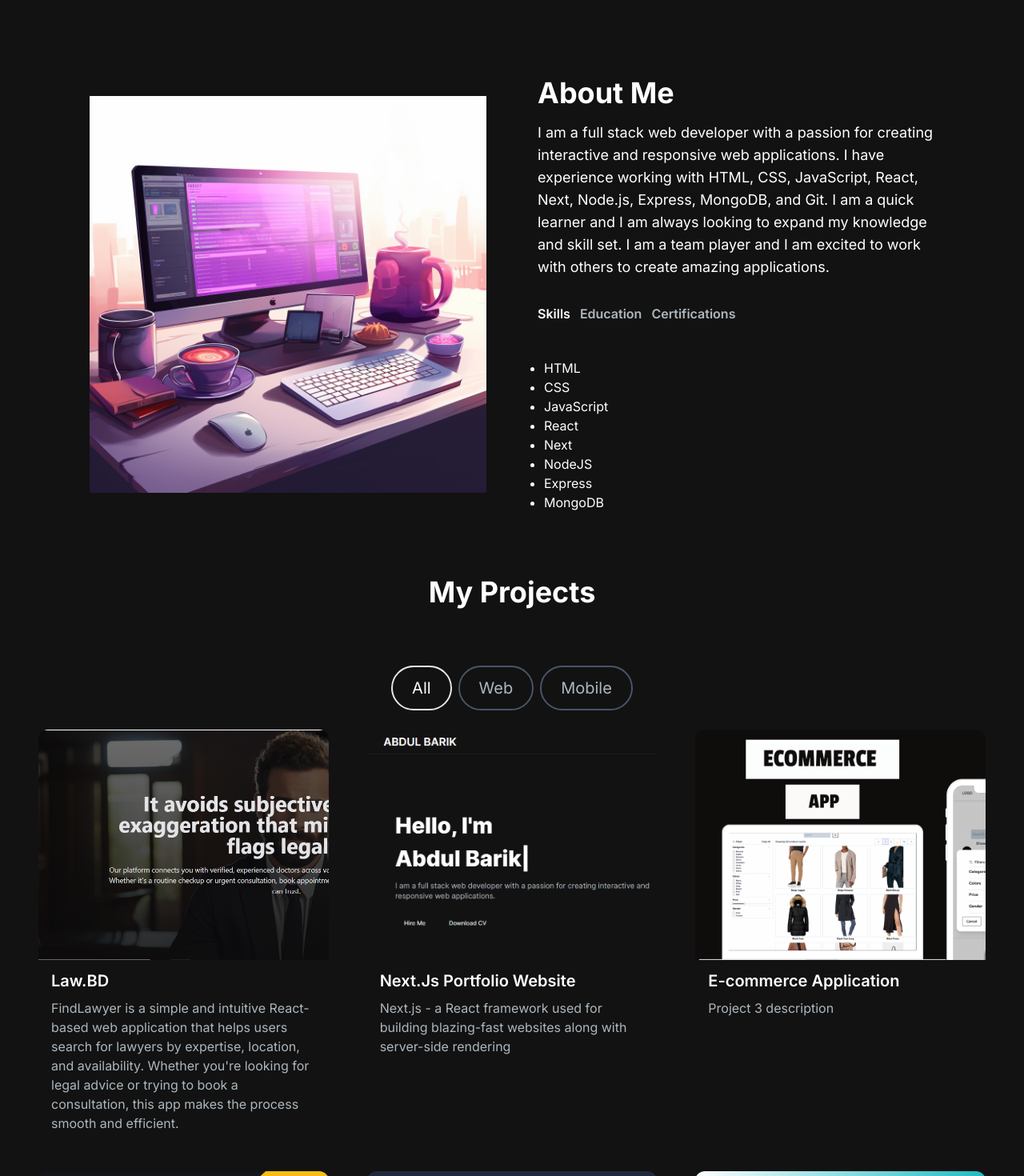
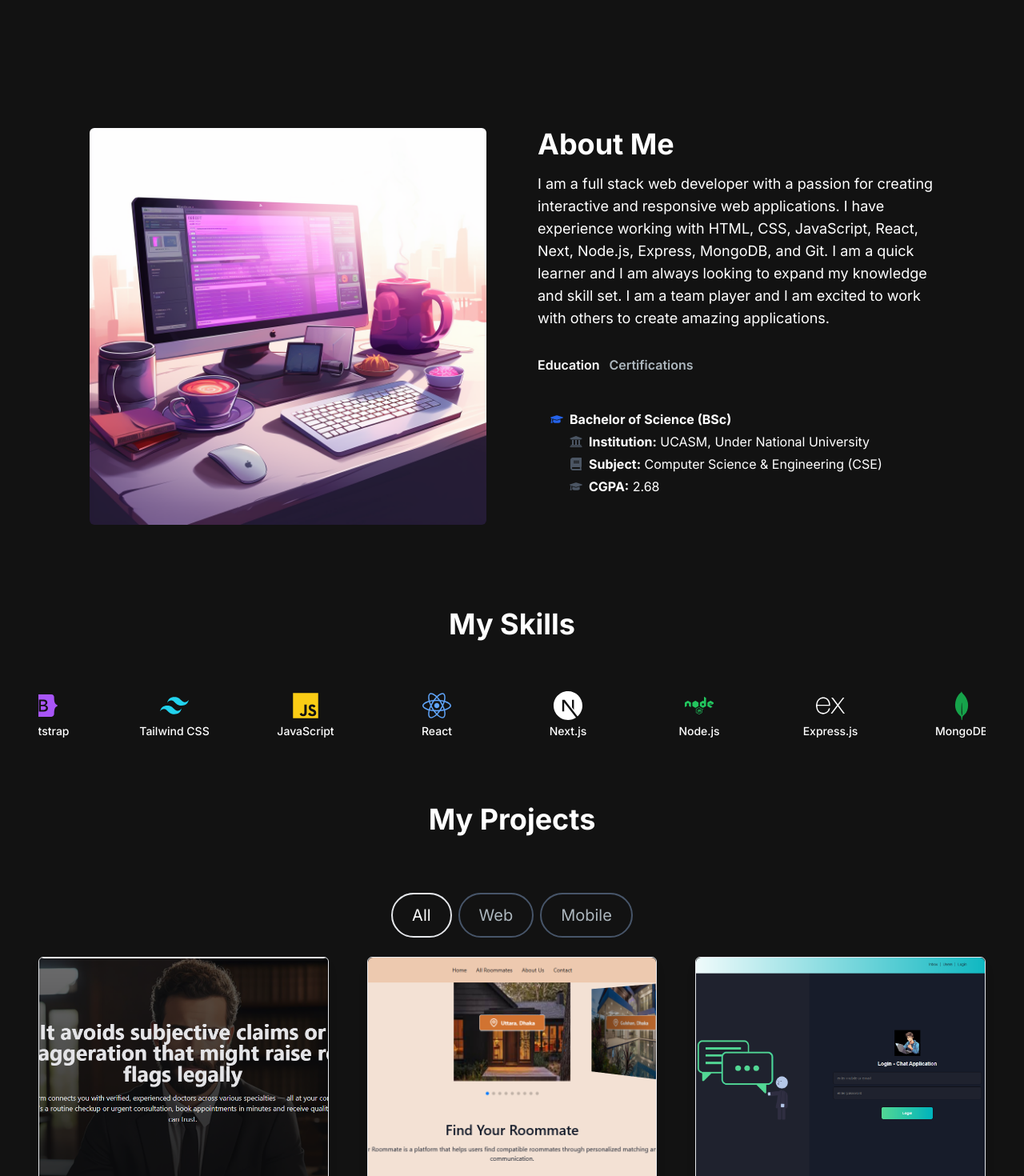
Before and after one commit to abdulbariks/portfolio, a Next.js app: page / in a window 1280 px wide. Shown: the part 660-2130 px from the top of the page at 80% size. Built offline with nearby package versions, Linux system fonts and the light colour scheme; no server answers.

Commit message:
portfolio update done

```diff
--- a/app/components/AboutSection.jsx
+++ b/app/components/AboutSection.jsx
@@ -2,43 +2,47 @@
 import React, { useTransition, useState } from "react";
 import Image from "next/image";
 import TabButton from "./TabButton";
+import {
+  FaUniversity,
+  FaBook,
+  FaGraduationCap,
+  FaCode,
+  FaMobileAlt,
+  FaSearch,
+  FaLaptopCode,
+} from "react-icons/fa";
 
 const TAB_DATA = [
-  {
-    title: "Skills",
-    id: "skills",
-    content: (
-      <ul className="list-disc pl-2">
-        <li>HTML</li>
-        <li>CSS</li>
-        <li>JavaScript</li>
-        <li>React</li>
-        <li>Next</li>
-        <li>NodeJS</li>
-        <li>Express</li>
-        <li>MongoDB</li>
-      </ul>
-    ),
-  },
   {
     title: "Education",
     id: "education",
     content: (
-      <ul className="list-disc pl-2">
-        <li>Bachelor of Science (BSc):<br></br>
-              Institution : UCASM Under of National University<br></br>
-              Subject : Computer Science Engineering(CSE)<br></br>
-              CGPA : 2.68</li>
-        <li>Higher Secondary Certificate (HSC):<br></br>
-              Institution : Bhawal Badre Alam Govt College , Gazipur<br></br>
-              Group : Science<br></br>
-              GPA : 3.42<br></br>
-              Board : Dhaka</li>
-        <li>Secondary School Certificate (SSC):<br></br>
-              Institution : Tista K R Khadem High School, Tista, Lalmonirhat<br></br>
-              Group : Science<br></br>
-              GPA : 4.56<br></br>
-              Board : Dinajpur
+      <ul className="pl-4 space-y-2">
+        <li>
+          <strong className="flex items-center gap-2">
+            <FaGraduationCap className="text-blue-600" />
+            Bachelor of Science (BSc)
+          </strong>
+          <ul className="list-none pl-6 space-y-1 mt-1">
+            <li className="flex items-center gap-2">
+              <FaUniversity className="text-gray-600" />
+              <span>
+                <strong>Institution:</strong> UCASM, Under National University
+              </span>
+            </li>
+            <li className="flex items-center gap-2">
+              <FaBook className="text-gray-600" />
+              <span>
+                <strong>Subject:</strong> Computer Science & Engineering (CSE)
+              </span>
+            </li>
+            <li className="flex items-center gap-2">
+              <FaGraduationCap className="text-gray-600" />
+              <span>
+                <strong>CGPA:</strong> 2.68
+              </span>
+            </li>
+          </ul>
         </li>
       </ul>
     ),
@@ -47,18 +51,38 @@ const TAB_DATA = [
     title: "Certifications",
     id: "certifications",
     content: (
-      <ul className="list-disc pl-2">
-        <li>Full Stack Development-Bohubrihi</li>
-        <li>Mobile Application Development-BITM</li>
-        <li>Search Engine Optimization(SEO)-eShikhon</li>
-        <li>Web Development-CodersTrust Bangladesh</li>
+      <ul className="pl-4 space-y-2">
+        <li className="flex items-center gap-2">
+          <FaCode className="text-blue-600" />
+          <span>
+            <strong>Full Stack Development:</strong> Programming Hero
+          </span>
+        </li>
+        <li className="flex items-center gap-2">
+          <FaMobileAlt className="text-green-600" />
+          <span>
+            <strong>Mobile Application Development:</strong> BITM
+          </span>
+        </li>
+        <li className="flex items-center gap-2">
+          <FaSearch className="text-orange-600" />
+          <span>
+            <strong>Search Engine Optimization (SEO):</strong> eShikhon
+          </span>
+        </li>
+        <li className="flex items-center gap-2">
+          <FaLaptopCode className="text-purple-600" />
+          <span>
+            <strong>Web Development:</strong> CodersTrust
+          </span>
+        </li>
       </ul>
     ),
   },
 ];
 
 const AboutSection = () => {
-  const [tab, setTab] = useState("skills");
+  const [tab, setTab] = useState("education");
   const [isPending, startTransition] = useTransition();
 
   const handleTabChange = (id) => {
@@ -68,27 +92,26 @@ const AboutSection = () => {
   };
 
   return (
-    <section className="text-white" id="about">
+    <section className="text-white mt-16" id="about">
       <div className="md:grid md:grid-cols-2 gap-8 items-center py-8 px-4 xl:gap-16 sm:py-16 xl:px-16">
-        <Image src="/images/about-image.png" alt="about-image" height={500} width={500} />
+        <Image
+          src="/images/about-image.png"
+          alt="about-image"
+          height={500}
+          width={500}
+          className="rounded-md"
+        />
         <div className="mt-4 md:mt-0 text-left flex flex-col h-full">
           <h2 className="text-4xl font-bold text-white mb-4">About Me</h2>
           <p className="text-base lg:text-lg">
             I am a full stack web developer with a passion for creating
             interactive and responsive web applications. I have experience
-            working with HTML, CSS, JavaScript, React, Next, Node.js, Express, MongoDB,
-            and Git. I am a quick learner and I am always
-            looking to expand my knowledge and skill set. I am a team player and
-            I am excited to work with others to create amazing applications.
+            working with HTML, CSS, JavaScript, React, Next, Node.js, Express,
+            MongoDB, and Git. I am a quick learner and I am always looking to
+            expand my knowledge and skill set. I am a team player and I am
+            excited to work with others to create amazing applications.
           </p>
           <div className="flex flex-row justify-start mt-8">
-            <TabButton
-              selectTab={() => handleTabChange("skills")}
-              active={tab === "skills"}
-            >
-              {" "}
-              Skills{" "}
-            </TabButton>
             <TabButton
               selectTab={() => handleTabChange("education")}
               active={tab === "education"}
--- a/app/components/Footer.jsx
+++ b/app/components/Footer.jsx
@@ -6,9 +6,7 @@ const Footer = () => {
     <footer className="footer border z-10 border-t-[#33353F] border-l-transparent border-r-transparent text-white">
       <div className="container p-12 flex justify-between">
         <span>❤️</span>
-        <p className="text-slate-600">
-          {currentYear} &copy; Copyright Abdul Barik
-        </p>
+        <p className="text-white">{currentYear} &copy; Copyright Abdul Barik</p>
       </div>
     </footer>
   );
--- a/app/components/HeroSection.jsx
+++ b/app/components/HeroSection.jsx
@@ -47,7 +47,7 @@ const HeroSection = (props) => {
                 Hire Me
               </Link>
               <Link
-                href="https://drive.google.com/file/d/1tb9j0brrjC4cRiRnyTYBam53pZeanXIw/view"
+                href="https://drive.google.com/file/d/1VjQRsNdy7_adZuOPhRvHdcpesXRgnZnM/view?usp=sharing"
                 rel="noopener noreferrer"
                 target="_blank"
                 className="px-1 inline-block py-1 w-full sm:w-fit rounded-full bg-gradient-to-br from-primary-500 to-secondary-500 hover:bg-slate-800 text-white mt-3"
--- a/app/components/Navbar.jsx
+++ b/app/components/Navbar.jsx
@@ -13,6 +13,10 @@ const navLinks = [
   {
     title: "About",
     path: "#about",
+  },
+  {
+    title: "Skills",
+    path: "#skills",
   },
   {
     title: "Projects",
--- a/app/components/ProjectCard.jsx
+++ b/app/components/ProjectCard.jsx
@@ -4,31 +4,35 @@ import Link from "next/link";
 
 const ProjectCard = ({ imgUrl, title, description, gitUrl, previewUrl }) => {
   return (
-    <div>
+    <div className="border rounded-md shadow-lg">
       <div
-        className="h-52 md:h-72 rounded-t-xl relative group bg-cover bg-center bg-no-repeat"
-        style={{ background: `url(${imgUrl})`, backgroundSize: "cover" }}
+        className="h-52 md:h-72 rounded-t-md relative group bg-cover bg-center bg-no-repeat"
+        style={{
+          backgroundImage: `url(${imgUrl})`,
+          backgroundSize: "cover",
+          backgroundPosition: "center",
+        }}
       >
-        <div className="overlay items-center justify-center absolute top-0 left-0 w-full h-full bg-[#181818] bg-opacity-0 hidden group-hover:flex group-hover:bg-opacity-80 transition-all duration-500 ">
+        <div className="overlay items-center justify-center absolute top-0 left-0 w-full h-full bg-[#181818] bg-opacity-0 hidden group-hover:flex group-hover:bg-opacity-80 transition-all duration-500">
           <Link
             target="_blank"
             href={gitUrl}
             className="h-14 w-14 mr-2 border-2 relative rounded-full border-[#ADB7BE] hover:border-white group/link"
           >
-            <CodeBracketIcon className="h-10 w-10 text-[#ADB7BE] absolute top-1/2 left-1/2 transform -translate-x-1/2 -translate-y-1/2  cursor-pointer group-hover/link:text-white" />
+            <CodeBracketIcon className="h-10 w-10 text-[#ADB7BE] absolute top-1/2 left-1/2 transform -translate-x-1/2 -translate-y-1/2 cursor-pointer group-hover/link:text-white" />
           </Link>
           <Link
             target="_blank"
             href={previewUrl}
             className="h-14 w-14 border-2 relative rounded-full border-[#ADB7BE] hover:border-white group/link"
           >
-            <EyeIcon className="h-10 w-10 text-[#ADB7BE] absolute top-1/2 left-1/2 transform -translate-x-1/2 -translate-y-1/2  cursor-pointer group-hover/link:text-white" />
+            <EyeIcon className="h-10 w-10 text-[#ADB7BE] absolute top-1/2 left-1/2 transform -translate-x-1/2 -translate-y-1/2 cursor-pointer group-hover/link:text-white" />
           </Link>
         </div>
       </div>
-      <div className="text-white rounded-b-xl mt-3 bg-[#181818]py-6 px-4">
+      <div className="text-white rounded-b-md bg-[#181818] py-6 px-4 h-[180px] flex flex-col justify-between">
         <h5 className="text-xl font-semibold mb-2">{title}</h5>
-        <p className="text-[#ADB7BE]">{description}</p>
+        <p className="text-[#ADB7BE] text-sm">{description}</p>
       </div>
     </div>
   );
--- a/app/components/ProjectsSection.jsx
+++ b/app/components/ProjectsSection.jsx
@@ -12,48 +12,21 @@ const projectsData = [
       "FindLawyer is a simple and intuitive React-based web application that helps users search for lawyers by expertise, location, and availability. Whether you're looking for legal advice or trying to book a consultation, this app makes the process smooth and efficient.",
     image: "/images/projects/lawbd.PNG",
     tag: ["All", "Web"],
-    gitUrl: "https://github.com/abdulbariks/abdulbariks.github.io",
+    gitUrl: "https://github.com/abdulbariks/Law.BD",
     previewUrl: "https://abdulbariks-lawbd.netlify.app/",
   },
   {
     id: 2,
-    title: "Next.Js Portfolio Website",
+    title: "Roommate Lagbe",
     description:
-      "Next.js - a React framework used for building blazing-fast websites along with server-side rendering",
-    image: "/images/projects/react-portfolio.PNG",
+      "A smart and safe platform to help you find compatible roommates with ease.",
+    image: "/images/projects/roommate.PNG",
     tag: ["All", "Web"],
-    gitUrl: "https://github.com/abdulbariks/portfolio",
-    previewUrl: "https://abdul-barik-portfolio.vercel.app/",
+    gitUrl: "https://github.com/abdulbariks/Roommate-Lagbe",
+    previewUrl: "https://abdulbarik-roommate-finder.netlify.app/",
   },
   {
     id: 3,
-    title: "E-commerce Application",
-    description: "Project 3 description",
-    image: "/images/projects/3.png",
-    tag: ["All", "Web"],
-    gitUrl: "/",
-    previewUrl: "/",
-  },
-  {
-    id: 4,
-    title: "Food Ordering Application",
-    description: "Project 4 description",
-    image: "/images/projects/4.png",
-    tag: ["All", "Mobile"],
-    gitUrl: "/",
-    previewUrl: "/",
-  },
-  {
-    id: 5,
-    title: "React Firebase Template",
-    description: "Authentication and CRUD operations",
-    image: "/images/projects/5.png",
-    tag: ["All", "Web"],
-    gitUrl: "/",
-    previewUrl: "/",
-  },
-  {
-    id: 6,
     title: "Chat Application",
     description:
       "A chat application makes it easy to communicate with people anywhere in the world by sending and receiving messages in real time",
@@ -61,6 +34,26 @@ const projectsData = [
     tag: ["All", "Web"],
     gitUrl: "https://github.com/abdulbariks/chat-application",
     previewUrl: "https://chat-application-3hxv.onrender.com",
+  },
+  {
+    id: 4,
+    title: "E-commerce Application",
+    description:
+      "Shopelo Trading is an ecommerce site developed using the MERN (MongoDB, Express.js, React, Node.js) stack. It offers a user-friendly and efficient shopping experience for customers, while providing sellers with essential tools to manage their products and sales.",
+    image: "/images/projects/3.png",
+    tag: ["All", "Web"],
+    gitUrl: "https://github.com/abdulbariks/MERN-Ecommerce-Site",
+    previewUrl: "https://mern-ecommerce-site-chi.vercel.app/",
+  },
+  {
+    id: 5,
+    title: "Food Ordering Application (Coming Soon)",
+    description:
+      "I am working hard to launch my Food Ordering Application. Stay tuned for something amazing!",
+    image: "/images/projects/4.png",
+    tag: ["All", "Web", "Mobile"],
+    gitUrl: "/",
+    previewUrl: "/",
   },
 ];
 
@@ -83,8 +76,8 @@ const ProjectsSection = () => {
   };
 
   return (
-    <section id="projects">
-      <h2 className="text-center text-4xl font-bold text-white mt-4 mb-8 md:mb-12">
+    <section className="py-10" id="projects">
+      <h2 className="text-center text-4xl font-bold text-white mb-8 md:mb-12">
         My Projects
       </h2>
       <div className="text-white flex flex-row justify-center items-center gap-2 py-6">
--- /dev/null
+++ b/app/components/Skills.jsx
@@ -0,0 +1,54 @@
+import React from "react";
+import Marquee from "react-fast-marquee";
+import {
+  FaHtml5,
+  FaCss3Alt,
+  FaBootstrap,
+  FaJs,
+  FaReact,
+  FaNode,
+} from "react-icons/fa";
+import {
+  SiTailwindcss,
+  SiNextdotjs,
+  SiExpress,
+  SiMongodb,
+} from "react-icons/si";
+
+const skills = [
+  { name: "HTML5", icon: <FaHtml5 className="text-orange-500" /> },
+  { name: "CSS3", icon: <FaCss3Alt className="text-blue-500" /> },
+  { name: "Bootstrap", icon: <FaBootstrap className="text-purple-500" /> },
+  { name: "Tailwind CSS", icon: <SiTailwindcss className="text-cyan-400" /> },
+  { name: "JavaScript", icon: <FaJs className="text-yellow-400" /> },
+  { name: "React", icon: <FaReact className="text-blue-400" /> },
+  { name: "Next.js", icon: <SiNextdotjs className="text-white" /> },
+  { name: "Node.js", icon: <FaNode className="text-green-500" /> },
+  { name: "Express.js", icon: <SiExpress className="text-white" /> },
+  { name: "MongoDB", icon: <SiMongodb className="text-green-600" /> },
+];
+
+const Skills = () => {
+  return (
+    <div id="skills" className="py-10">
+      <h2 className="text-4xl font-bold mb-6 text-center text-white">
+        My Skills
+      </h2>
+      <Marquee speed={60} gradient={false} pauseOnHover>
+        <div className="flex gap-16 mt-10">
+          {skills.map((skill, index) => (
+            <div
+              key={index}
+              className="flex flex-col items-center text-center text-white min-w-[100px]"
+            >
+              <div className="text-4xl mb-1">{skill.icon}</div>
+              <span className="text-sm font-medium">{skill.name}</span>
+            </div>
+          ))}
+        </div>
+      </Marquee>
+    </div>
+  );
+};
+
+export default Skills;
--- a/app/page.js
+++ b/app/page.js
@@ -4,6 +4,7 @@ import Footer from "./components/Footer";
 import HeroSection from "./components/HeroSection";
 import Navbar from "./components/Navbar";
 import ProjectsSection from "./components/ProjectsSection";
+import Skills from "./components/Skills";
 
 export default function Home() {
   return (
@@ -12,6 +13,7 @@ export default function Home() {
       <div className="container mt-32 mx-auto px-12 py-4">
         <HeroSection />
         <AboutSection />
+        <Skills />
         <ProjectsSection />
         <EmailSection />
       </div>
--- a/package.json
+++ b/package.json
@@ -12,13 +12,17 @@
     "@heroicons/react": "^2.1.1",
     "@tailwindcss/postcss": "^4.1.11",
     "daisyui": "^5.0.43",
+    "emailjs-com": "^3.2.0",
     "framer-motion": "^10.17.9",
     "next": "^14.2.30",
     "react": "^18",
     "react-animated-numbers": "^0.17.1",
     "react-dom": "^18",
+    "react-fast-marquee": "^1.6.5",
+    "react-icons": "^5.5.0",
     "react-type-animation": "^3.2.0",
-    "resend": "^3.2.0"
+    "resend": "^3.2.0",
+    "sweetalert2": "^11.22.1"
   },
   "devDependencies": {
     "autoprefixer": "^10.0.1",
```
Also changed, not shown: app/components/EmailSection.jsx (+58 -50 lines), public/images/projects/roommate.PNG (added), 1 other file (tests, documents, lock files or other folders).
